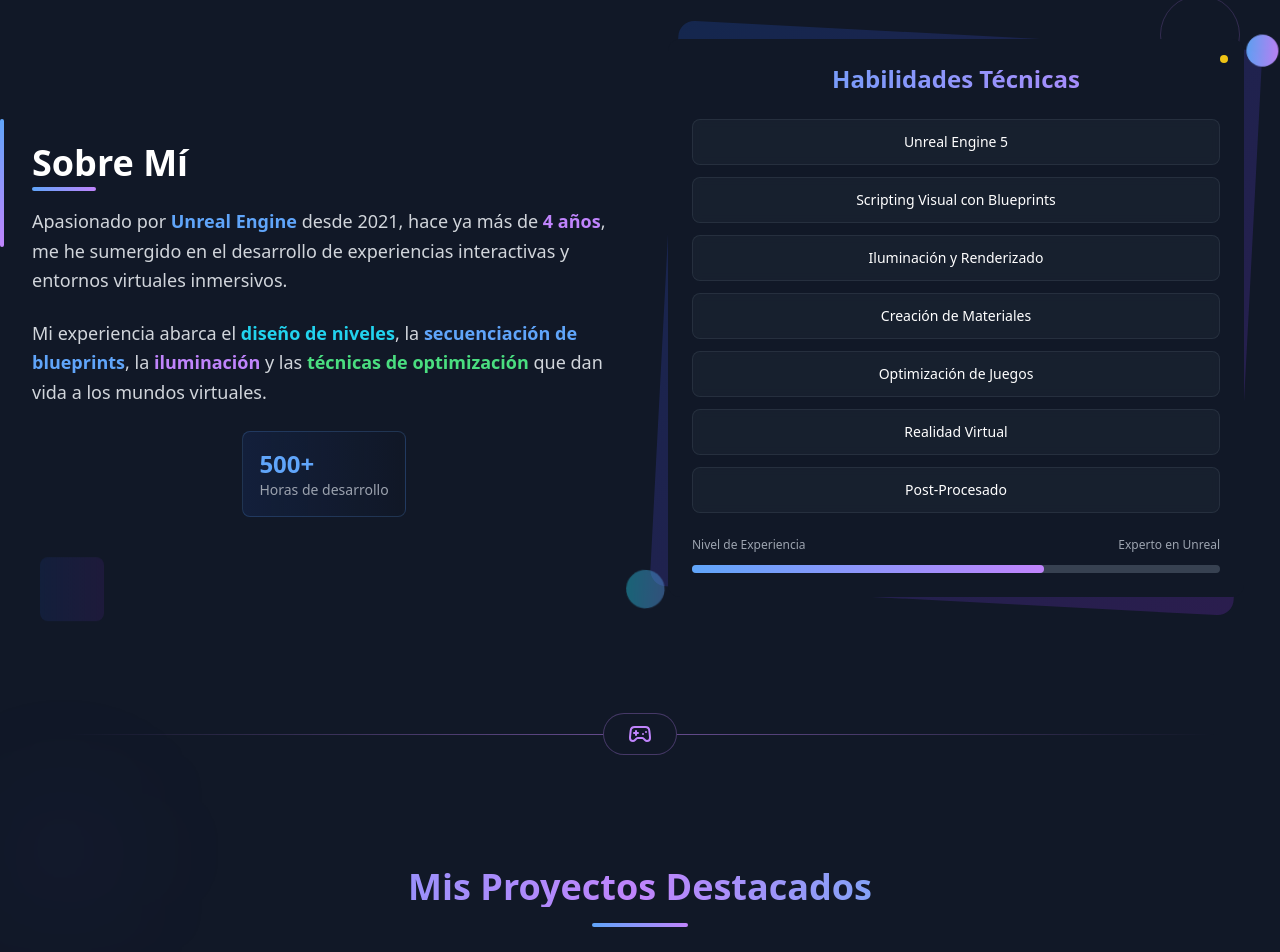
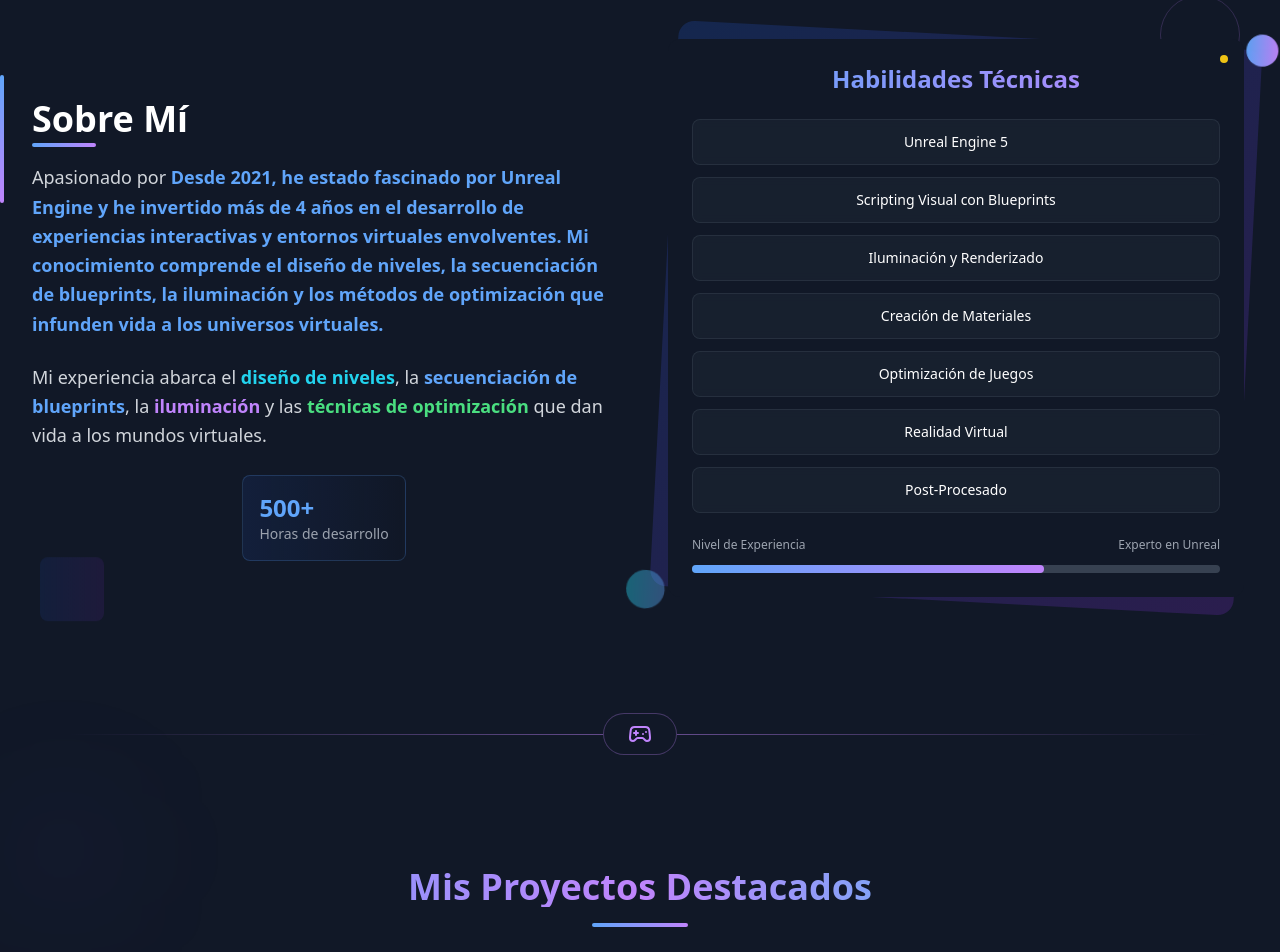
Before and after one commit to Froidd/Froidd.github.io, a React (Vite) app: page / in a window 1280 px wide. Shown: the part 951-1903 px from the top of the page. Built offline with nearby package versions, Linux system fonts and the light colour scheme.

Commit message:
somethings

```diff
--- a/src/App.jsx
+++ b/src/App.jsx
@@ -189,8 +189,8 @@
                 <div className="absolute -bottom-2 left-0 w-16 h-1 bg-gradient-to-r from-blue-400 to-purple-400 rounded-full"></div>
               </h2>
               <p className="text-lg text-gray-300 leading-relaxed relative z-10">
-                Apasionado por <span className="text-blue-400 font-semibold">Unreal Engine</span> desde 2021, hace ya más de <span className="text-purple-400 font-semibold">4 años</span>, me he sumergido en el desarrollo de
-                experiencias interactivas y entornos virtuales inmersivos.
+                Apasionado por <span className="text-blue-400 font-semibold">Desde 2021, he estado fascinado por Unreal Engine y he invertido más de 4 años en el desarrollo de experiencias interactivas y entornos virtuales envolventes.
+  Mi conocimiento comprende el diseño de niveles, la secuenciación de blueprints, la iluminación y los métodos de optimización que infunden vida a los universos virtuales. </span>
               </p>
               <p className="text-lg text-gray-300 leading-relaxed relative z-10">
                 Mi experiencia abarca el <span className="text-cyan-400 font-semibold">diseño de niveles</span>, la <span className="text-blue-400 font-semibold">secuenciación de blueprints</span>, la <span className="text-purple-400 font-semibold">iluminación</span> y
```
Also changed, not shown: Project/vite.config.js (deleted, +0 -7 lines).
